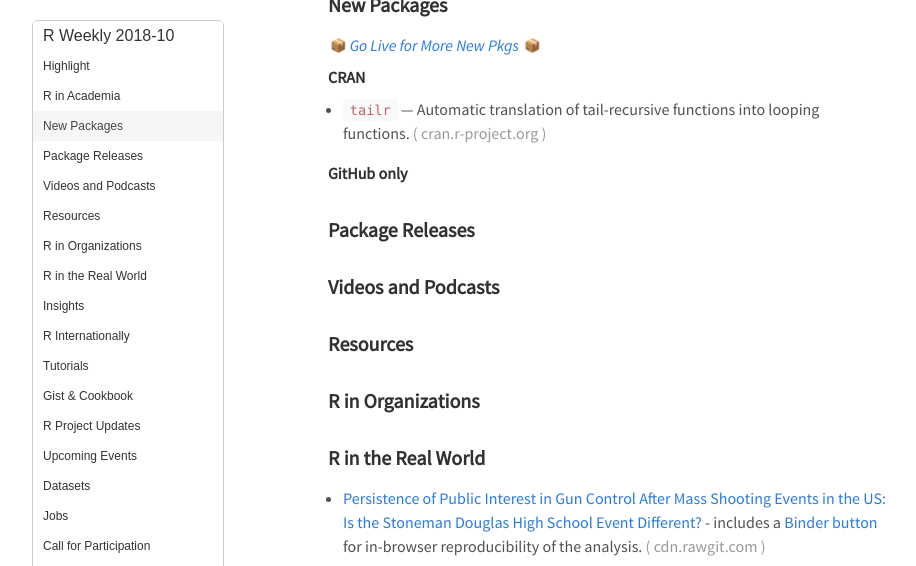
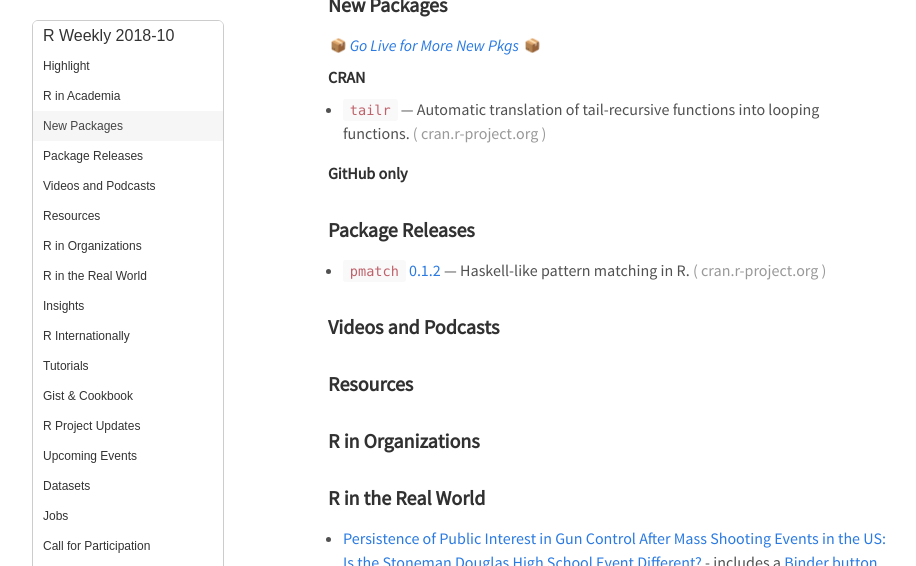
Before and after one commit to rweekly/rweekly.org, a Jekyll site: the page built from draft.md, in a window 1280 px wide and 900 px high, scrolled down 318 px, cut to the strip 0-566 px from the top of the window. Shown: the whole strip, without its empty margins (32-948 px from the left). Built offline with Jekyll 4.4.1, drawn with Linux system fonts in a browser that asks for light colours; emoji names are drawn with the system emoji font; comment, search, counter and statistics services are not loaded.

Commit message:
added new release of pmatch

```diff
--- a/draft.md
+++ b/draft.md
@@ -28,7 +28,7 @@ Release Date: 2018-3-5
 
 ### Package Releases
 
-
++ [`pmatch` 0.1.2](https://cran.r-project.org/web/packages/pmatch/) —  Haskell-like pattern matching in R.
 
 
 ###  Videos and Podcasts
```
